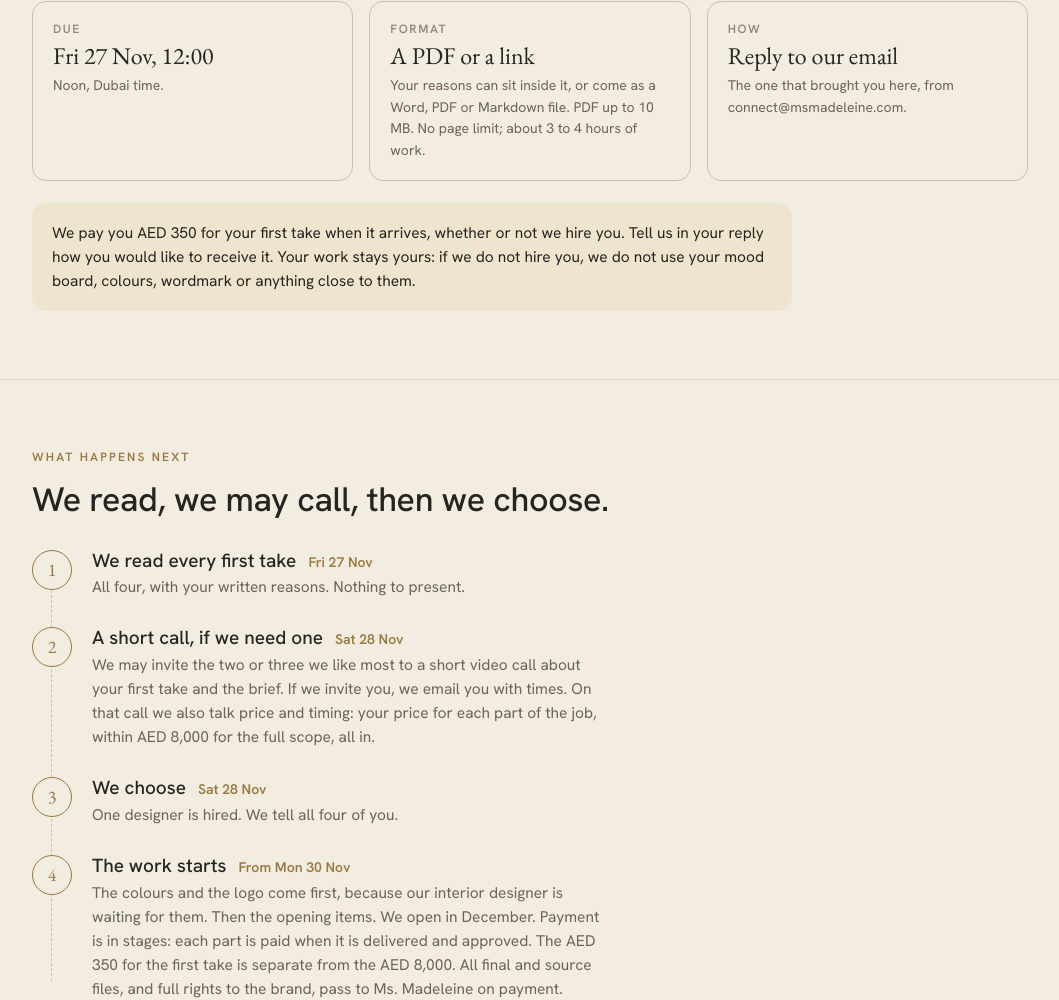
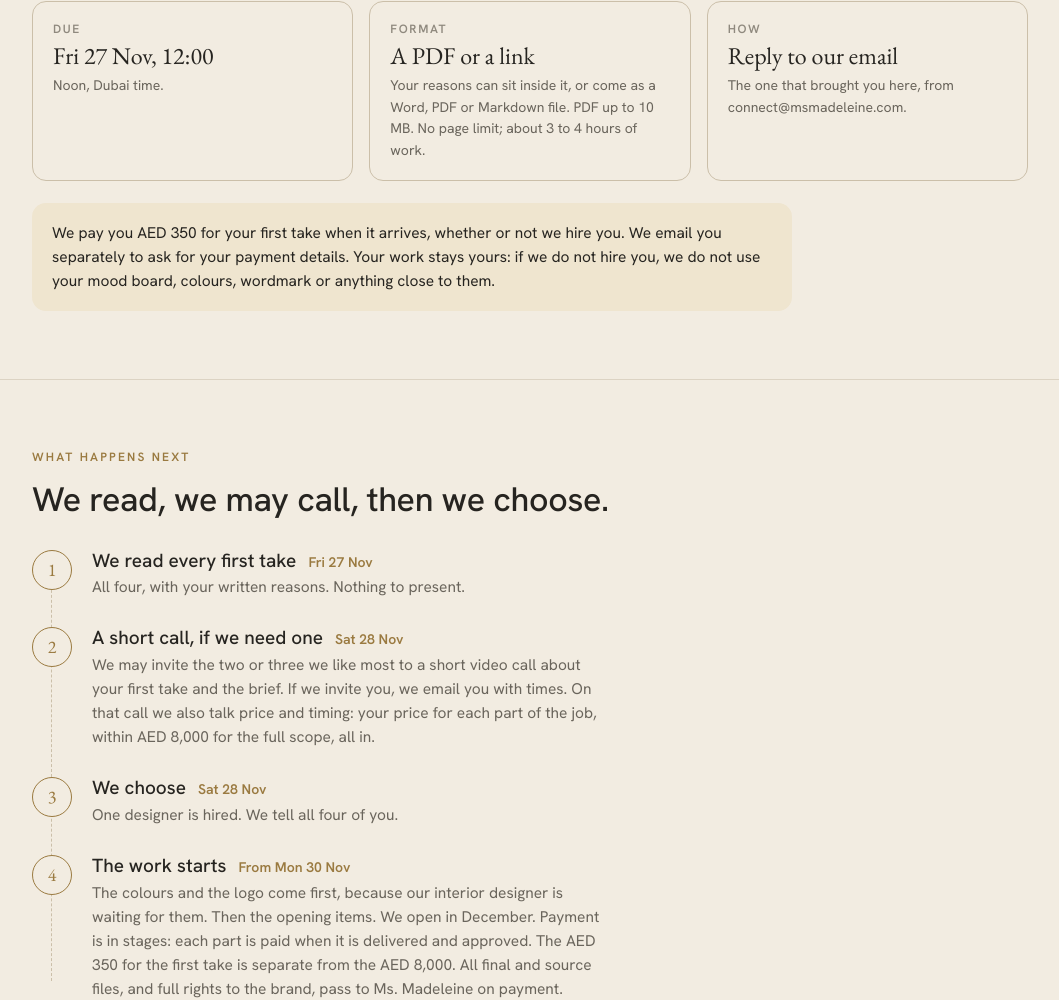
Before and after one commit to SaadHazari/msmadeleine-site, a plain HTML site: page designer/brief/index.html in a window 1280 px wide. Shown: the part 7596-8596 px from the top of the page, without its empty margins (110-1169 px from the left). Drawn offline with Linux system fonts and the light colour scheme.

Commit message:
Brief: payment details are asked by email
Co-Authored-By: Claude Opus 5.5 <noreply@anthropic.com>
Claude-Session: https://claude.ai/code/session_01PAAuLDe1uVEarZBu381QDx

```diff
--- a/designer/brief/index.html
+++ b/designer/brief/index.html
@@ -330,7 +330,7 @@ footer a{color:var(--muted)}
       <div class="fact"><div class="k">Format</div><div class="v">A PDF or a link</div><p>Your reasons can sit inside it, or come as a Word, PDF or Markdown file. PDF up to 10 MB. No page limit; about 3 to 4 hours of work.</p></div>
       <div class="fact"><div class="k">How</div><div class="v">Reply to our email</div><p>The one that brought you here, from connect@msmadeleine.com.</p></div>
     </div>
-    <p class="keep">We pay you AED 350 for your first take when it arrives, whether or not we hire you. Tell us in your reply how you would like to receive it. Your work stays yours: if we do not hire you, we do not use your mood board, colours, wordmark or anything close to them.</p>
+    <p class="keep">We pay you AED 350 for your first take when it arrives, whether or not we hire you. We email you separately to ask for your payment details. Your work stays yours: if we do not hire you, we do not use your mood board, colours, wordmark or anything close to them.</p>
   </div>
 </section>
 
```
